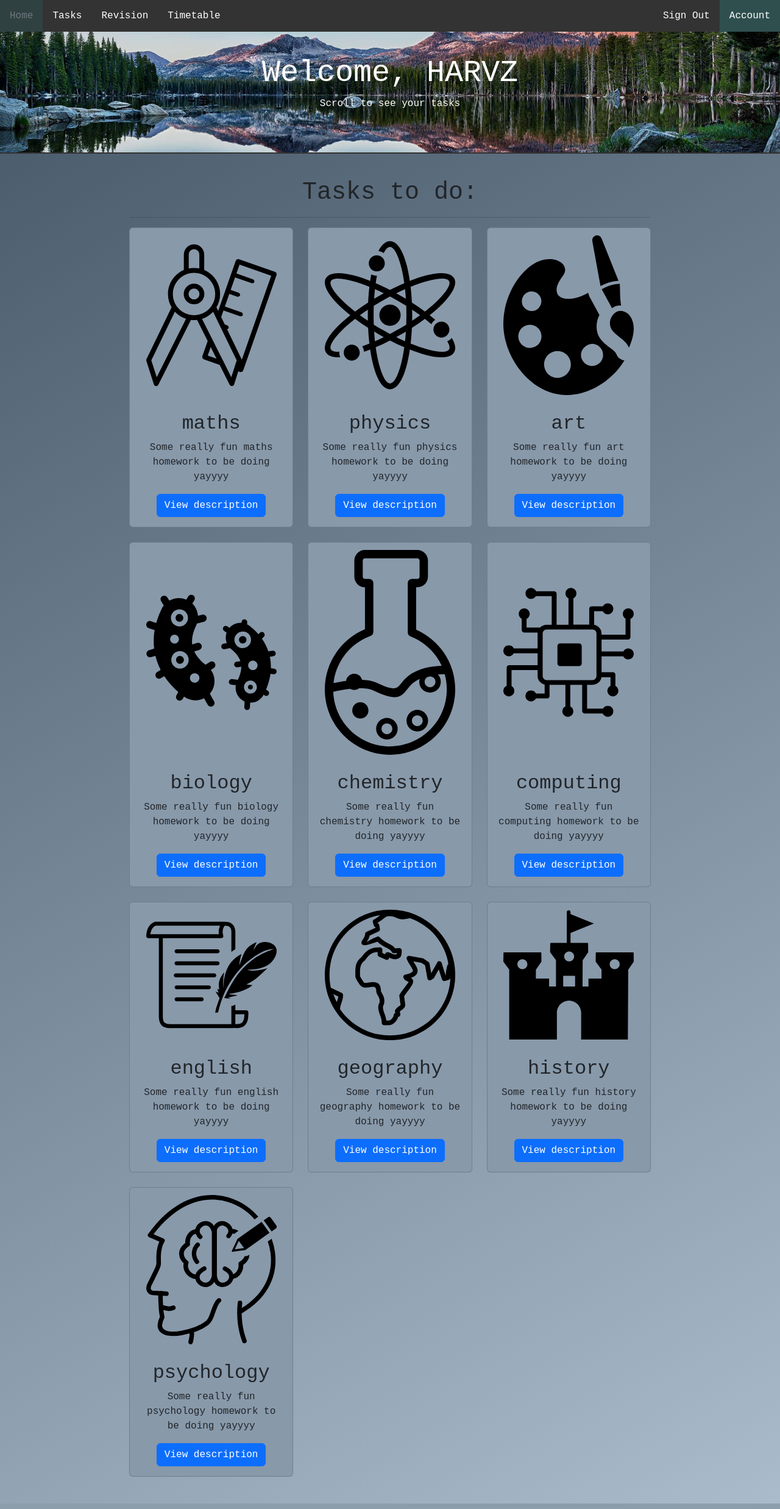
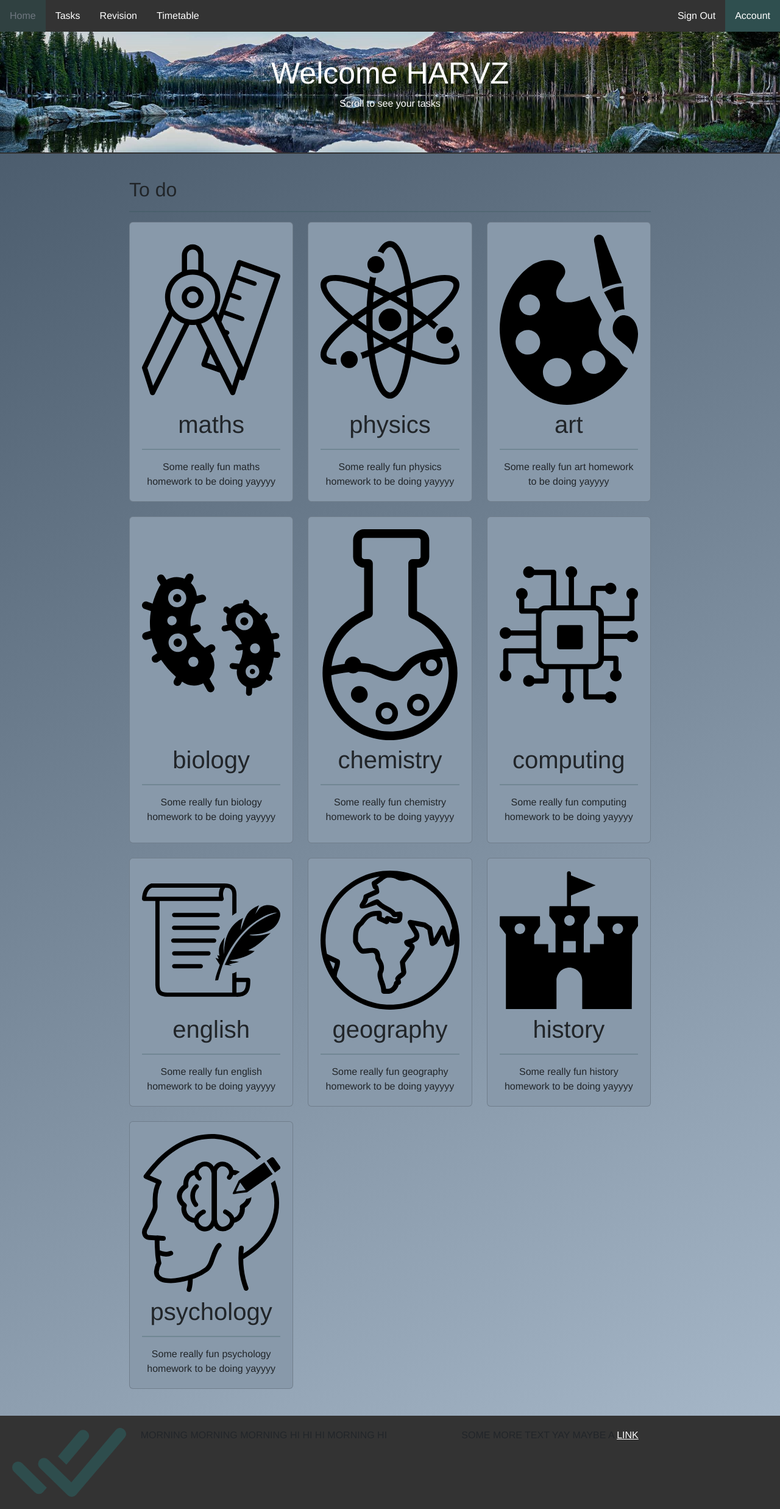
Before and after one commit to opdeadbush/nea_planner, a Flask app: page / in a window 1280 px wide. Shown: the whole page at 61% size. Run offline with Flask 2, Linux system fonts and the light colour scheme; a user stored in the database is signed in.

Commit message:
cards css styling

```diff
--- a/app.py
+++ b/app.py
@@ -5,6 +5,7 @@ app = Flask(__name__)
 
 app.config["SESSION_PERMANENT"] = False
 app.config["SESSION_TYPE"] = "filesystem"
+
 Session(app)
 
 @app.route("/")
--- a/static/style.css
+++ b/static/style.css
@@ -7,7 +7,17 @@ body {
     background-repeat: no-repeat;
     background-position:bottom;
     background-size: cover;
-    font-family: 'Courier New', Courier, monospace;
+    font-family:'Franklin Gothic Medium', 'Arial Narrow', Arial, sans-serif;
+}
+
+footer {
+    background-color: #333;
+    padding: 20px;
+    width: 100%;
+}
+
+footer img {
+    filter: invert(25%) sepia(38%) saturate(363%) hue-rotate(131deg) brightness(98%) contrast(95%);
 }
 
 a:not(nav ul li a) {
@@ -32,10 +42,6 @@ a:hover:not(nav ul li a) {
 
 .banner h1 {
     font-size:50px;
-}
-
-.card-color {
-    background-color: #8899AA;
 }
 
 .login-page {
@@ -212,6 +218,7 @@ nav .dropdown{
 
     nav .show {
         display: none;
+        animation: 1s;
     }
 
 }
@@ -224,3 +231,32 @@ nav .dropdown{
     max-width: 70%;
     padding: 20px;
 }
+
+.page-body h2 {
+    text-align: left;
+}
+
+.page-body hr {
+    background-color: #2F4F4F;
+    height: 2px;
+    border: 0px;
+}
+
+.card {
+    background-color: #8899AA;
+    height: 100%;
+    padding: 20px;
+}
+
+.card h1 {
+    margin-top: 8px;
+    margin-bottom: 8px;
+}
+
+.card p {
+    margin: 0px;
+}
+
+.card-top {
+    height: 70%;
+}
--- a/templates/home.html
+++ b/templates/home.html
@@ -2,26 +2,21 @@
 
 {% block body %}
     <div class="banner">
-        <h1> Welcome, {{user}} </h1>
+        <h1> Welcome {{user}} </h1>
         <p> Scroll to see your tasks </p>
     </div>
     <div class="page-body">
-        <h1>Tasks to do:</h1>
+        <h2>To do</h2>
         <hr>
         <div class="row">
             {% for subject in subject_list %}
-                <div class="col-sm-4 mb-4">
-                    <div class="card text-dark card-color mb-4" style="width: auto; height:100%">
-                        <img class="card-img-top" src="/static/subject_images/{{subject}}.svg" alt="{{subject}}" style="height: 100%; width: 80%; align-self: center;">
-                        <div class="card-body">
-                            <h2 class="card-title">{{subject}}</h2>
-                            <p class="card-text">Some really fun {{subject}} homework to be doing yayyyy</p>
-                            <button type="button" class="btn btn-primary" data-bs-toggle="collapse" data-bs-target="#{{subject}}">View description</button>
-                            <div id="{{subject}}" class="collapse">
-                            {% for x in range(100) %}
-                            {{subject}}
-                            {% endfor %}
-                            </div>
+                <div class="col-12 col-lg-6 col-xl-4 mb-4 foo">
+                    <div class="card">
+                        <img class="card-top" src="/static/subject_images/{{subject}}.svg" alt="{{subject}}">
+                        <div>
+                            <h1>{{subject}}</h1>
+                            <hr>
+                            <p>Some really fun {{subject}} homework to be doing yayyyy</p>
                         </div>
                     </div>
                 </div>
--- a/templates/home_layout.html
+++ b/templates/home_layout.html
@@ -49,5 +49,19 @@
             {% block body %}{% endblock %}
         </main>
 
+        <footer>
+            <div class="row">
+                <div class="col-2">
+                    <img src="/static/tick.svg" alt="tick">
+                </div>
+                <div class="col-5">
+                    MORNING MORNING MORNING HI HI HI MORNING HI
+                </div>
+                <div class="col-5">
+                    SOME MORE TEXT YAY
+                    MAYBE A <a href="#">LINK</a>
+                </div>
+            </div>
+        </footer>
     </body>
 </html>
```
Also changed, not shown: templates/test.html (added, +46 -0 lines), nea_database.db, static/profile.svg (deleted), static/tick.svg (added), 3 other files.
